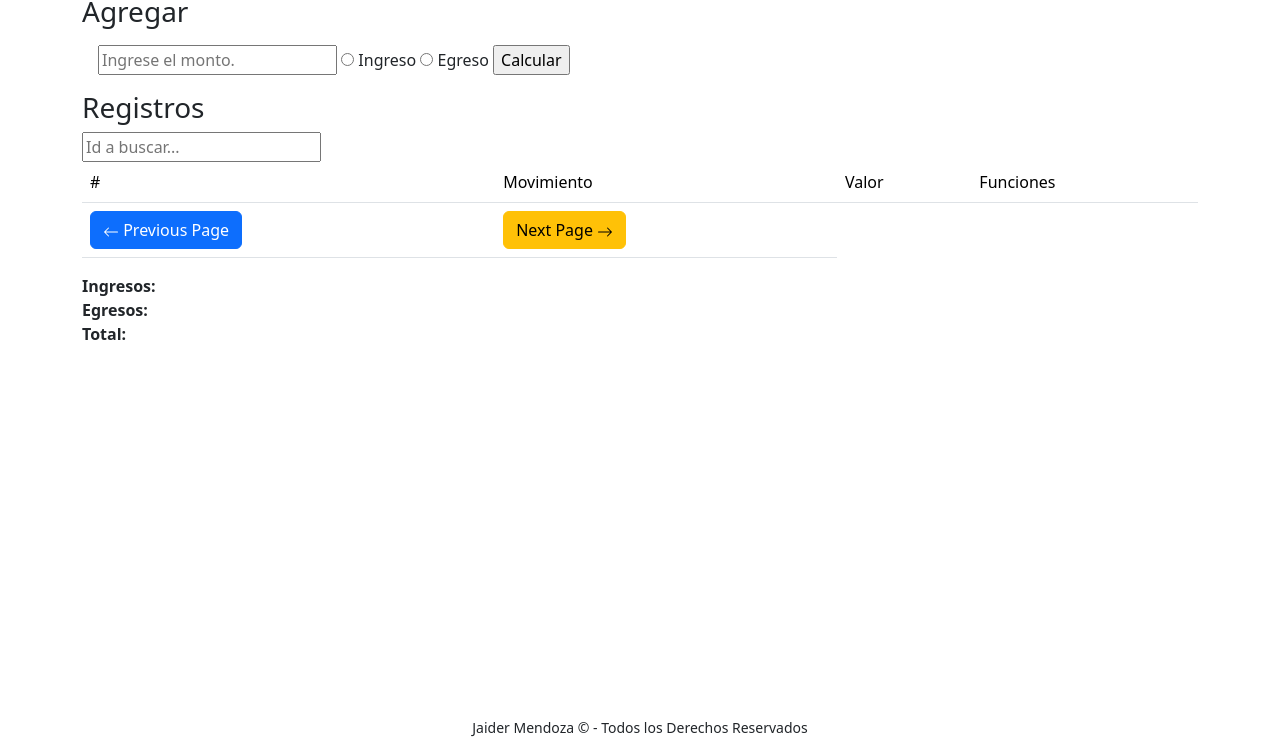
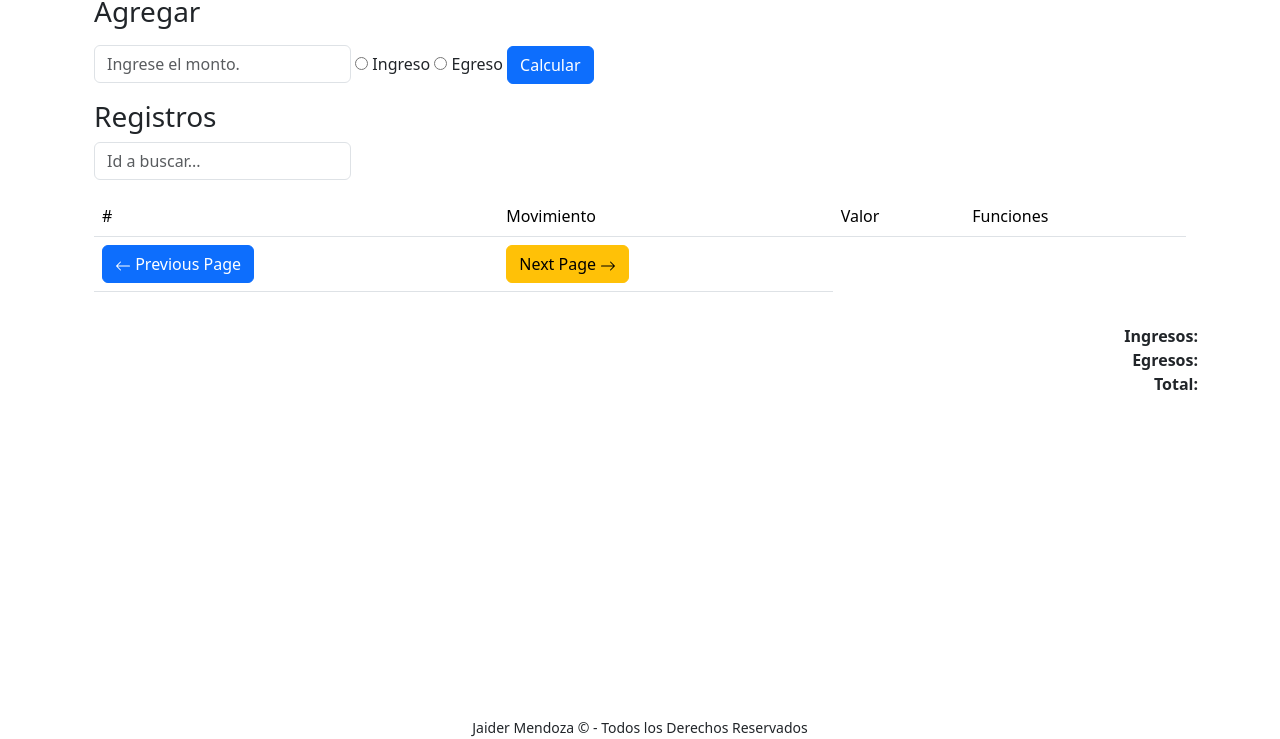
Before and after one commit to Dabrox02/presupuestoCasa, a plain HTML site: page index.html in a window 1280 px wide. Shown: the part 61-800 px from the top of the page. Drawn offline with nearby package versions, Linux system fonts and the light colour scheme; no server answers.

Commit message:
feat: :sparkles: improve only styles with bootstrap to html

```diff
--- a/index.html
+++ b/index.html
@@ -7,7 +7,6 @@
     <title>Presupuesto Casa</title>
     <link href="https://cdn.jsdelivr.net/npm/bootstrap@5.3.2/dist/css/bootstrap.min.css" rel="stylesheet"
         integrity="sha384-T3c6CoIi6uLrA9TneNEoa7RxnatzjcDSCmG1MXxSR1GAsXEV/Dwwykc2MPK8M2HN" crossorigin="anonymous">
-    <link rel="stylesheet" href="style.css">
     <script src="https://cdn.jsdelivr.net/npm/bootstrap@5.3.2/dist/js/bootstrap.bundle.min.js"
         integrity="sha384-C6RzsynM9kWDrMNeT87bh95OGNyZPhcTNXj1NW7RuBCsyN/o0jlpcV8Qyq46cDfL" crossorigin="anonymous"
         defer></script>
@@ -17,24 +16,29 @@
 <body>
     <div class="container">
         <main>
-            <h1>Presupuesto Casa</h1>
+            <h1 class="text-center">Presupuesto Casa</h1>
+            <div class="container-fluid">
                 <h3>Agregar</h3>
-            <div class="m-3">
+                <div class="my-3">
                     <form action="" id="frm-caja">
-                    <input type="number" name="valor" placeholder="Ingrese el monto." required>
+                        <input type="number" class="form-control w-auto d-inline-block" name="valor"
+                            placeholder="Ingrese el monto." required>
                         <input type="radio" id="radio_ingreso" name="caja" value="ingreso">
                         <label for="radio_ingreso">Ingreso</label>
                         <input type="radio" id="radio_egreso" name="caja" value="egreso">
                         <label for="radio_egreso">Egreso</label>
-                    <input type="submit" value="Calcular">
+                        <input type="submit" value="Calcular" class="btn btn-primary">
                     </form>
                 </div>
-
-            <h3>Registros</h3>
-            <div>
-                <input id="inp-search" type="number" name="buscar" placeholder="Id a buscar..." />
             </div>
 
+            <div class="container-fluid">
+                <h3>Registros</h3>
+                <input id="inp-search" class="form-control w-auto" type="number" name="buscar"
+                    placeholder="Id a buscar..." />
+            </div>
+
+            <div class="container-fluid py-3">
                 <table class="tabla-movimientos table table-hover">
                     <thead>
                         <tr>
@@ -70,11 +74,12 @@
                         </tr>
                     </tfoot>
                 </table>
+            </div>
 
             <div class="movimientos d-flex flex-row flex-wrap">
-                <span class="w-100"><b>Ingresos: </b><span id="ingresos"></span></span>
-                <span class="w-100"><b>Egresos: </b><span id="egresos"></span></span>
-                <span class="w-100"><b>Total: </b> <span id="total"></span></span>
+                <span class="w-100 text-end"><b>Ingresos: </b><span id="ingresos"></span></span>
+                <span class="w-100 text-end"><b>Egresos: </b><span id="egresos"></span></span>
+                <span class="w-100 text-end"><b>Total: </b> <span id="total"></span></span>
             </div>
 
             <dialog id="modal-edit">
@@ -84,8 +89,8 @@
                     <label for="radio-ingreso-edit">Ingreso</label>
                     <input type="radio" id="adio-egreso-edit" name="caja" value="egreso">
                     <label for="radio-egreso-edit">Egreso</label>
-                    <input type="submit" value="Calcular">
-                    <button class="close-modal border-0">
+                    <input type="submit" value="Calcular" class="btn btn-primary">
+                    <button class="close-modal btn border-0">
                         <svg xmlns="http://www.w3.org/2000/svg" width="16" height="16" fill="currentColor"
                             class="bi bi-x-lg" viewBox="0 0 16 16">
                             <path
```
Lines whose indentation alone changed are shown as unchanged.
